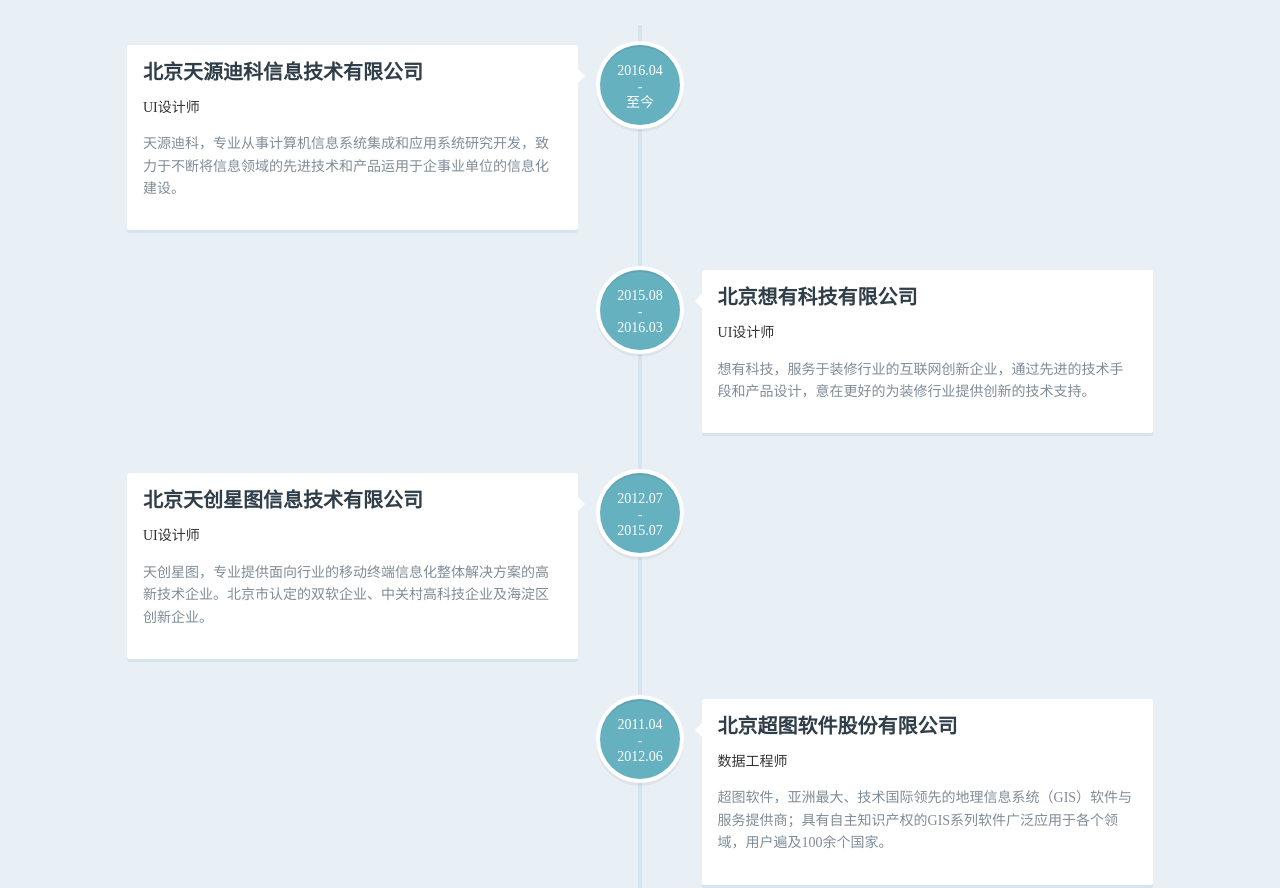
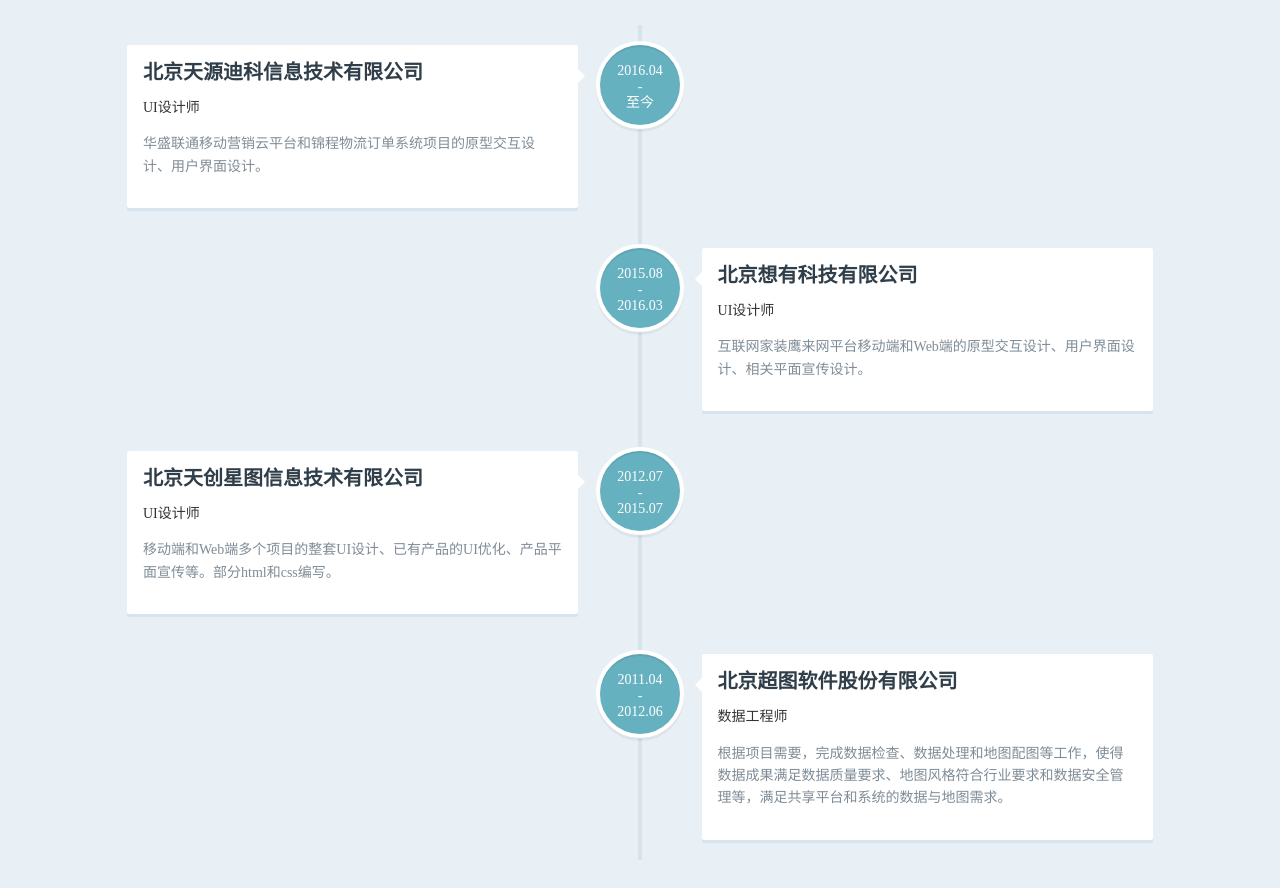
Before and after one commit to joyhwuang/huangjiao, a plain HTML site: page index.html in a window 1280 px wide. Shown: the part 3320-4208 px from the top of the page. Drawn offline with Linux system fonts and the light colour scheme.

Commit message:
resume section
resume section, position description modified.

```diff
--- a/index.html
+++ b/index.html
@@ -297,7 +297,7 @@
             <div class="cd-timeline-content">
               <h3>北京天源迪科信息技术有限公司</h3>
               <p class="cd-position">UI设计师</p>
-              <p>天源迪科，专业从事计算机信息系统集成和应用系统研究开发，致力于不断将信息领域的先进技术和产品运用于企事业单位的信息化建设。</p>
+              <p>华盛联通移动营销云平台和锦程物流订单系统项目的原型交互设计、用户界面设计。</p>
             </div>
           </div>
 
@@ -308,7 +308,7 @@
             <div class="cd-timeline-content">
               <h3>北京想有科技有限公司</h3>
               <p class="cd-position">UI设计师</p>
-              <p>想有科技，服务于装修行业的互联网创新企业，通过先进的技术手段和产品设计，意在更好的为装修行业提供创新的技术支持。</p>
+              <p>互联网家装鹰来网平台移动端和Web端的原型交互设计、用户界面设计、相关平面宣传设计。</p>
             </div>
           </div>
 
@@ -319,7 +319,7 @@
             <div class="cd-timeline-content">
               <h3>北京天创星图信息技术有限公司</h3>
               <p class="cd-position">UI设计师</p>
-              <p>天创星图，专业提供面向行业的移动终端信息化整体解决方案的高新技术企业。北京市认定的双软企业、中关村高科技企业及海淀区创新企业。</p>
+              <p>移动端和Web端多个项目的整套UI设计、已有产品的UI优化、产品平面宣传等。部分html和css编写。</p>
             </div>
           </div>
 
@@ -330,7 +330,7 @@
             <div class="cd-timeline-content">
               <h3>北京超图软件股份有限公司</h3>
               <p class="cd-position">数据工程师</p>
-              <p>超图软件，亚洲最大、技术国际领先的地理信息系统（GIS）软件与服务提供商；具有自主知识产权的GIS系列软件广泛应用于各个领域，用户遍及100余个国家。</p>
+              <p>根据项目需要，完成数据检查、数据处理和地图配图等工作，使得数据成果满足数据质量要求、地图风格符合行业要求和数据安全管理等，满足共享平台和系统的数据与地图需求。</p>
             </div>
           </div>
         </section>
```
